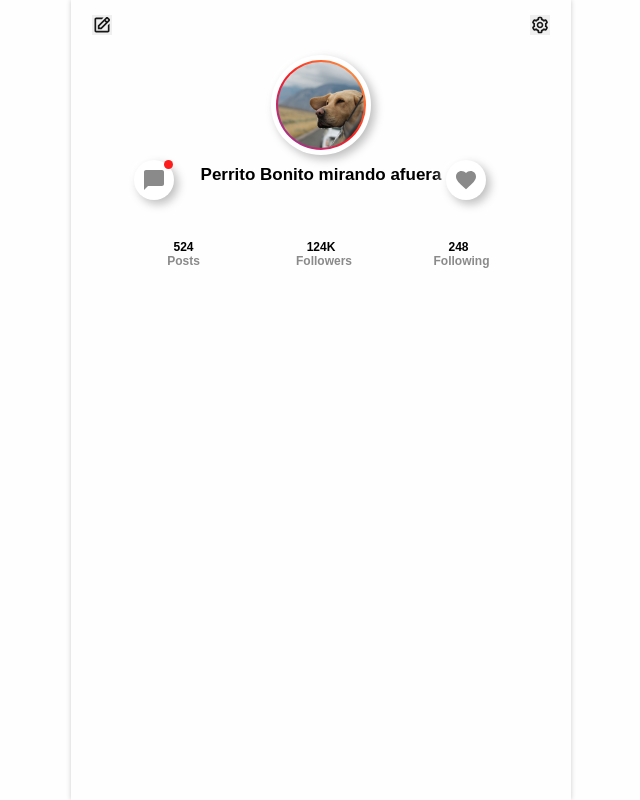
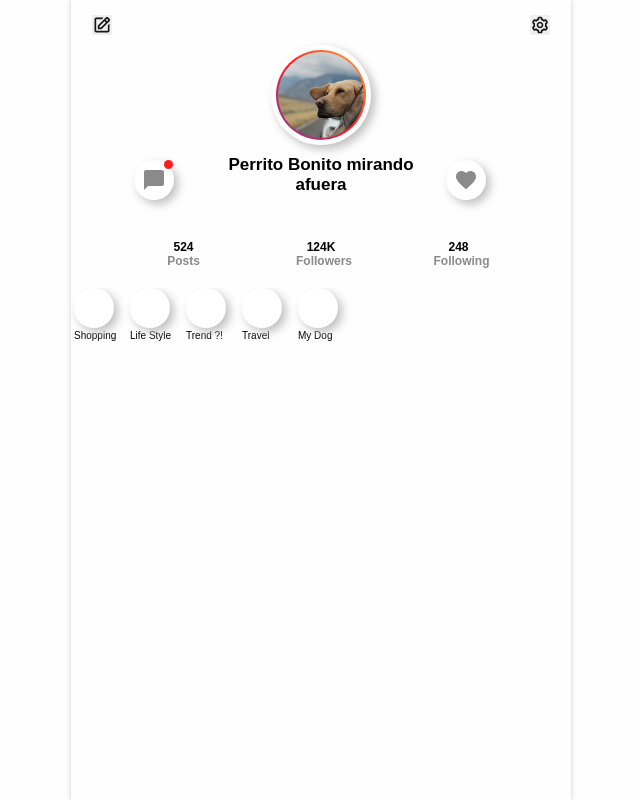
Before and after one commit to e-pozo/instagram-redesign-app, a React app: page / in a window 1280 px wide. Shown: the whole page, without its empty margins (319-959 px from the left). Built offline with nearby package versions, Linux system fonts and the light colour scheme.

Commit message:
ProfilePicture a ButtonPicture con enfoque a reutilazacion

```diff
--- /dev/null
+++ b/src/components/ButtonPicture/index.jsx
@@ -0,0 +1,20 @@
+import React from "react";
+import { ButtonBase, Decoration, Img } from "./styles";
+export const ButtonPicture = ({ className, src, decorated, size = 100 }) => {
+  return (
+    <ButtonBase
+      className={className}
+      onClick={() => console.log("CLICK!!")}
+      decorated={decorated}
+      size={size}
+    >
+      {decorated ? (
+        <Decoration size={0.9 * size}>
+          <Img src={src} />
+        </Decoration>
+      ) : (
+        <Img src={src} />
+      )}
+    </ButtonBase>
+  );
+};
--- a/src/components/ProfilePicture/styles.js
+++ b/src/components/ButtonPicture/styles.js
@@ -4,18 +4,19 @@ import {
   shadow,
 } from "../../styles/ColorsShadowsAnimations";
 export const ButtonBase = styled.button`
-  width: 100px;
-  height: 100px;
+  width: ${({ size }) => `${size}px`};
+  height: ${({ size }) => `${size}px`};
   border: none;
   border-radius: 50%;
   background: #fff;
   box-shadow: ${shadow("45deg", 5, 10)};
   position: relative;
+  ${(props) => (!props.decorated ? "padding: 7px" : "")}
 `;
 
 export const Decoration = styled.div`
-  width: 90px;
-  height: 90px;
+  width: ${({ size }) => `${size}px`};
+  height: ${({ size }) => `${size}px`};
   border-radius: 50%;
   background: ${instagramGradient(45)};
   position: absolute;
--- /dev/null
+++ b/src/components/Highlights/index.jsx
@@ -0,0 +1,26 @@
+import React from "react";
+import { RoundedButton } from "../RoundedButton";
+import { Flex, Img, HighlightContainer } from "./styles";
+import highlightImg from "@images/category_dogs.jpg";
+const Highlight = ({ src, topic }) => {
+  return (
+    <HighlightContainer>
+      <RoundedButton>
+        <Img src={src} />
+      </RoundedButton>
+      <p>{topic}</p>
+    </HighlightContainer>
+  );
+};
+
+export const Highlights = () => {
+  return (
+    <Flex>
+      <Highlight src={highlightImg} topic="Shopping" />
+      <Highlight src={highlightImg} topic="Life Style" />
+      <Highlight src={highlightImg} topic="Trend ?!" />
+      <Highlight src={highlightImg} topic="Travel" />
+      <Highlight src={highlightImg} topic="My Dog" />
+    </Flex>
+  );
+};
--- /dev/null
+++ b/src/components/Highlights/styles.js
@@ -0,0 +1,18 @@
+import styled from "styled-components";
+
+export const Flex = styled.div`
+  display: flex;
+  overflow-x: scroll;
+  height: 8vh;
+`;
+
+export const HighlightContainer = styled.div`
+  margin: 0 3px;
+  width: 50px;
+`;
+
+export const Img = styled.img`
+  width: 38px;
+  height: 38px;
+  object-fit: cover;
+`;
--- a/src/components/ProfileHeader/index.jsx
+++ b/src/components/ProfileHeader/index.jsx
@@ -3,7 +3,7 @@ import {
   Div,
   ProfileMainContainer,
   H1,
-  ProfilePicture,
+  ButtonPicture,
   FavoriteButton,
   ChatButton,
   EditButton,
@@ -13,6 +13,7 @@ import {
   BiCog,
   BiEdit,
 } from "./styles";
+import dogPicture from "@images/photo-1518155317743-a8ff43ea6a5f.jpeg";
 
 export const ProfileHeader = () => {
   return (
@@ -20,7 +21,7 @@ export const ProfileHeader = () => {
       <EditButton icon={<BiEdit />} />
       <ChatButton icon={<MdChatBubble />} notify={true} />
       <ProfileMainContainer>
-        <ProfilePicture />
+        <ButtonPicture decorated={true} size={100} src={dogPicture} />
         <H1>Perrito Bonito mirando afuera</H1>
       </ProfileMainContainer>
       <FavoriteButton icon={<MdFavorite />} />
--- a/src/components/ProfileHeader/styles.js
+++ b/src/components/ProfileHeader/styles.js
@@ -1,5 +1,5 @@
 import styled from "styled-components";
-import { ProfilePicture as ProfilePictureBase } from "../ProfilePicture";
+import { ButtonPicture as ButtonPictureBase } from "../ButtonPicture";
 import { H1 as H1Base } from "../H1";
 import { RoundedButton as RoundedButtonBase } from "../RoundedButton";
 import { TransparentButton } from "../TransparentButton";
@@ -29,8 +29,9 @@ export const ProfileMainContainer = styled.div`
 export const H1 = styled(H1Base)`
   margin-top: 10px;
   text-align: center;
+  padding: 0 10px;
 `;
-export const ProfilePicture = styled(ProfilePictureBase)`
+export const ButtonPicture = styled(ButtonPictureBase)`
   margin: 0 auto;
 `;
 
--- a/src/components/ProfilePicture/index.jsx
+++ /dev/null
@@ -1,12 +0,0 @@
-import React from "react";
-import { ButtonBase, Decoration, Img } from "./styles";
-import dogPicture from "@images/photo-1518155317743-a8ff43ea6a5f.jpeg";
-export const ProfilePicture = ({ className }) => {
-  return (
-    <ButtonBase className={className} onClick={() => console.log("CLICK!!")}>
-      <Decoration>
-        <Img src={dogPicture} />
-      </Decoration>
-    </ButtonBase>
-  );
-};
--- a/src/pages/Profile/index.jsx
+++ b/src/pages/Profile/index.jsx
@@ -2,11 +2,13 @@ import React from "react";
 import { Div } from "./styles";
 import { ProfileHeader } from "../../components/ProfileHeader";
 import { PostInfo } from "../../components/PostInfo";
+import { Highlights } from "../../components/Highlights";
 export const Profile = () => {
   return (
     <Div>
       <ProfileHeader />
       <PostInfo />
+      <Highlights />
     </Div>
   );
 };
--- a/src/styles/GlobalStyles.js
+++ b/src/styles/GlobalStyles.js
@@ -19,6 +19,5 @@ export const GlobalStyle = createGlobalStyle`
     max-width: 500px;
     overscroll-behavior: none;
     box-shadow: 0px 0 5px rgba(0,0,0,.2);
-    ${"" /* width: ; */}
   }
 `;
```
